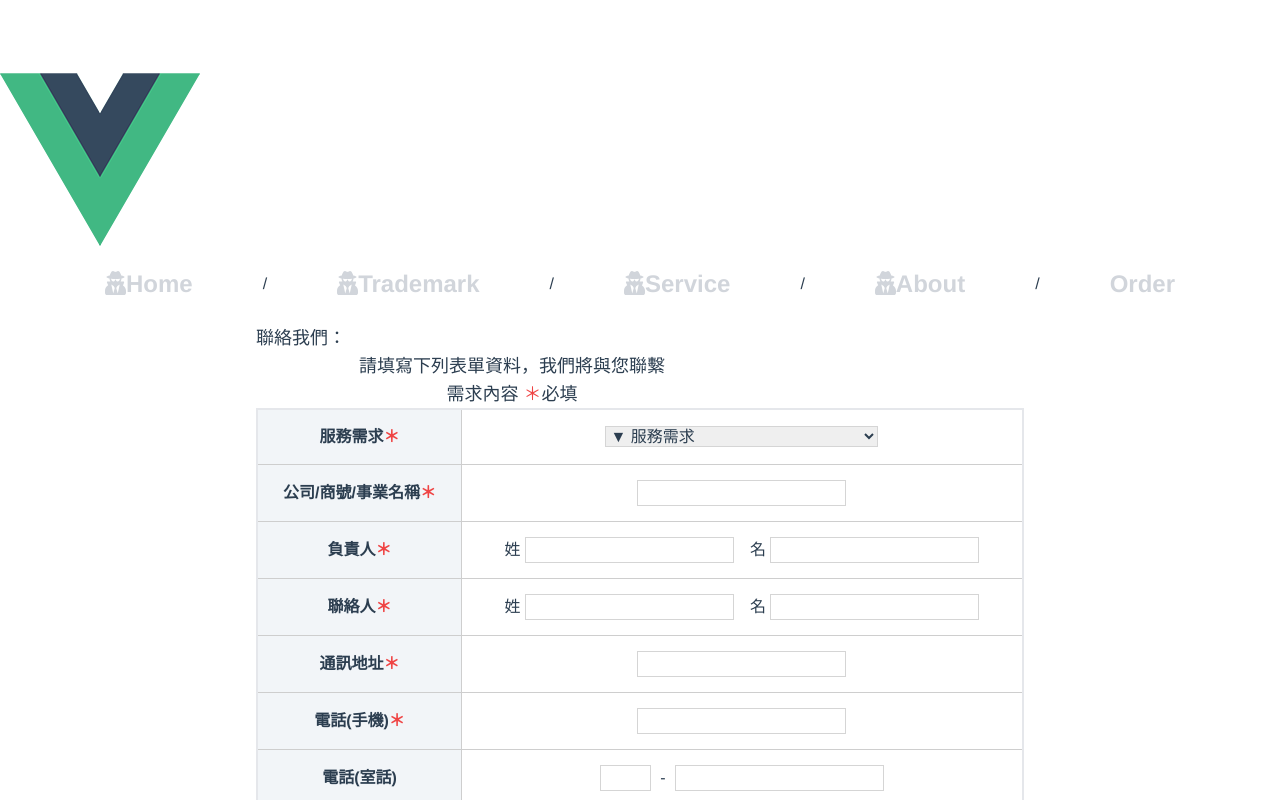
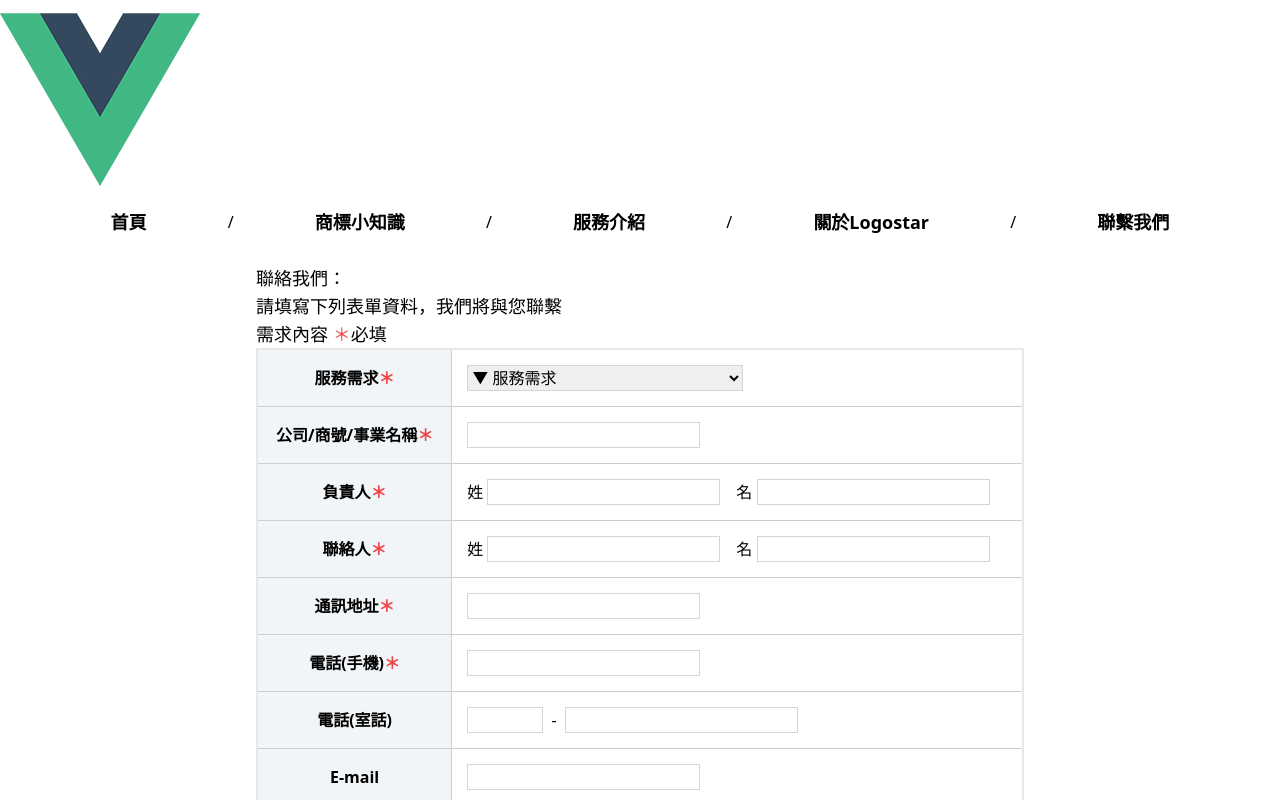
Before and after one commit to omaryangtw/logostar, a Vue app: page /order in a window 1280 px wide. Shown: the top 800 px of the page. Built offline with nearby package versions, Linux system fonts and the light colour scheme.

Commit message:
prettier format

```diff
--- a/src/App.vue
+++ b/src/App.vue
@@ -7,19 +7,6 @@
 
 <script setup>
 import Menu from "./components/Menu.vue";
-import Home from "./views/Home.vue";
-
-// This starter template is using Vue 3 experimental <script setup> SFCs
-// Check out https://github.com/vuejs/rfcs/blob/script-setup-2/active-rfcs/0000-script-setup.md
 </script>
 
-<style>
-#app {
-  font-family: Avenir, Helvetica, Arial, sans-serif;
-  -webkit-font-smoothing: antialiased;
-  -moz-osx-font-smoothing: grayscale;
-  text-align: center;
-  color: #2c3e50;
-  margin-top: 60px;
-}
-</style>
+<style></style>
--- a/src/components/Menu.vue
+++ b/src/components/Menu.vue
@@ -3,80 +3,40 @@
     <div class="container m-auto">
       <div class="flex">
         <div class="flex-none w-16 h-16"></div>
-        <div class="flex-grow h-16 ">
+        <div class="flex-grow h-16">
           <div class="flex justify-around items-center">
             <router-link
-              class="
-                text-gray-300
-                hover:bg-gray-700 hover:text-white
-                px-3
-                py-2
-                rounded-md
-                text-2xl
-                font-bold
-              "
+              class="px-3 py-2 rounded-md text-lg font-bold"
               :to="{ name: 'Home' }"
             >
-              <font-awesome-icon icon="user-secret" />Home</router-link
+              首頁</router-link
             >
             /
             <router-link
-              class="
-                text-gray-300
-                hover:bg-gray-700 hover:text-white
-                px-3
-                py-2
-                rounded-md
-                text-2xl
-                font-bold
-              "
+              class="px-3 py-2 rounded-md text-lg font-bold"
               :to="{ name: 'Trademark' }"
             >
-              <font-awesome-icon icon="user-secret" />Trademark</router-link
+              商標小知識</router-link
             >
             /
             <router-link
-              class="
-                text-gray-300
-                hover:bg-gray-700 hover:text-white
-                px-3
-                py-2
-                rounded-md
-                text-2xl
-                font-bold
-              "
+              class="px-3 py-2 rounded-md text-lg font-bold"
               :to="{ name: 'Service' }"
             >
-              <font-awesome-icon icon="user-secret" />Service</router-link
+              服務介紹</router-link
             >
             /
             <router-link
-              class="
-                text-gray-300
-                hover:bg-gray-700 hover:text-white
-                px-3
-                py-2
-                rounded-md
-                text-2xl
-                font-bold
-              "
+              class="px-3 py-2 rounded-md text-lg font-bold"
               :to="{ name: 'About' }"
             >
-              <font-awesome-icon icon="user-secret" />About</router-link
+              關於Logostar</router-link
             >
             /
             <router-link
-              class="
-                text-gray-300
-                hover:bg-gray-700 hover:text-white
-                px-3
-                py-2
-                rounded-md
-                text-2xl
-                font-bold
-              "
+              class="px-3 py-2 rounded-md text-lg font-bold"
               :to="{ name: 'Order' }"
-              >Order</router-link
+              >聯繫我們</router-link
             >
           </div>
         </div>
--- a/src/router/index.js
+++ b/src/router/index.js
@@ -1,5 +1,4 @@
 import { createRouter, createWebHistory } from "vue-router";
-import Home from "/src/views/Home.vue";
 
 let history = createWebHistory();
 let routes = [
@@ -28,7 +27,6 @@ let routes = [
     name: "Order",
     component: () => import("../views/Order.vue"),
   },
-
 ];
 
 export default createRouter({ history, routes });
--- a/src/views/Home.vue
+++ b/src/views/Home.vue
@@ -1,6 +1,4 @@
-<template>
-  <div>Home</div>
-</template>
+<template>Home</template>
 
 <script>
 export default {
```
Also changed, not shown: src/views/About.vue (+3 -9 lines), src/views/Service.vue (+3 -9 lines), src/views/Trademark.vue (+3 -9 lines).
